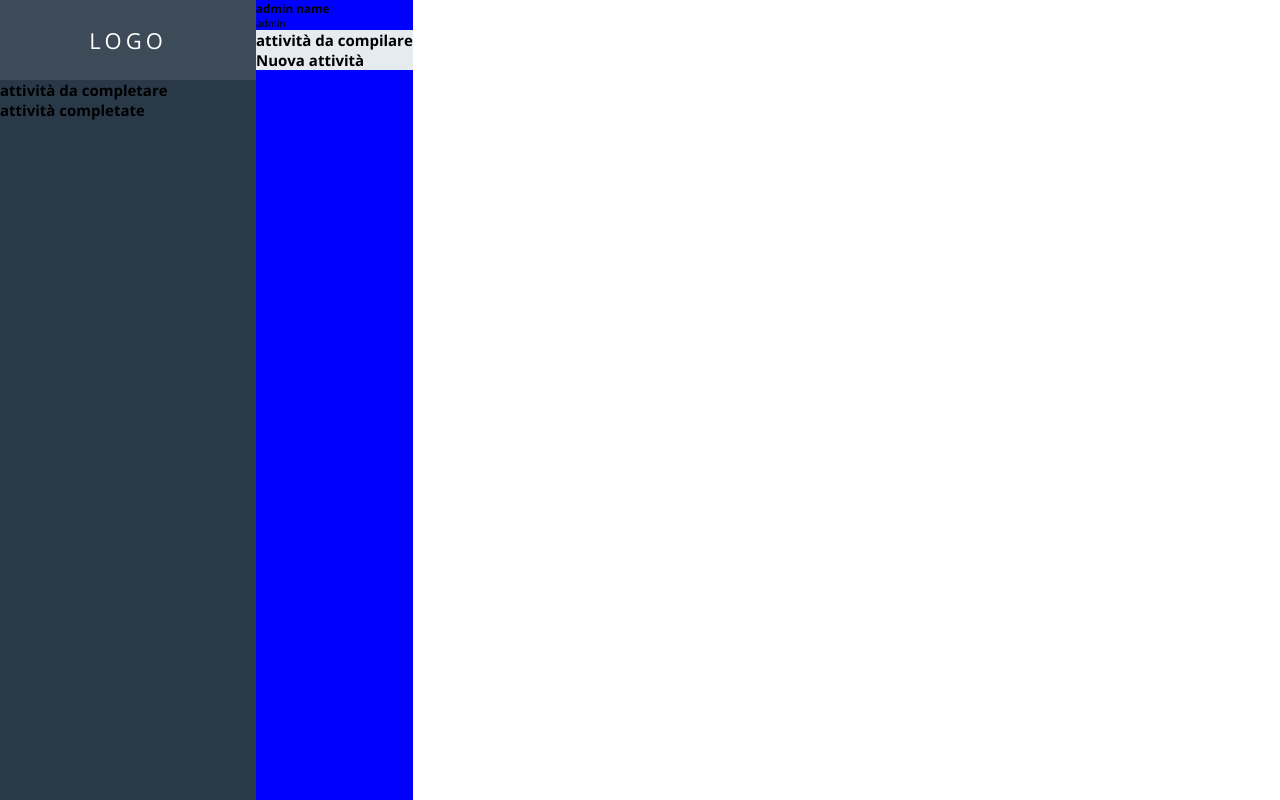
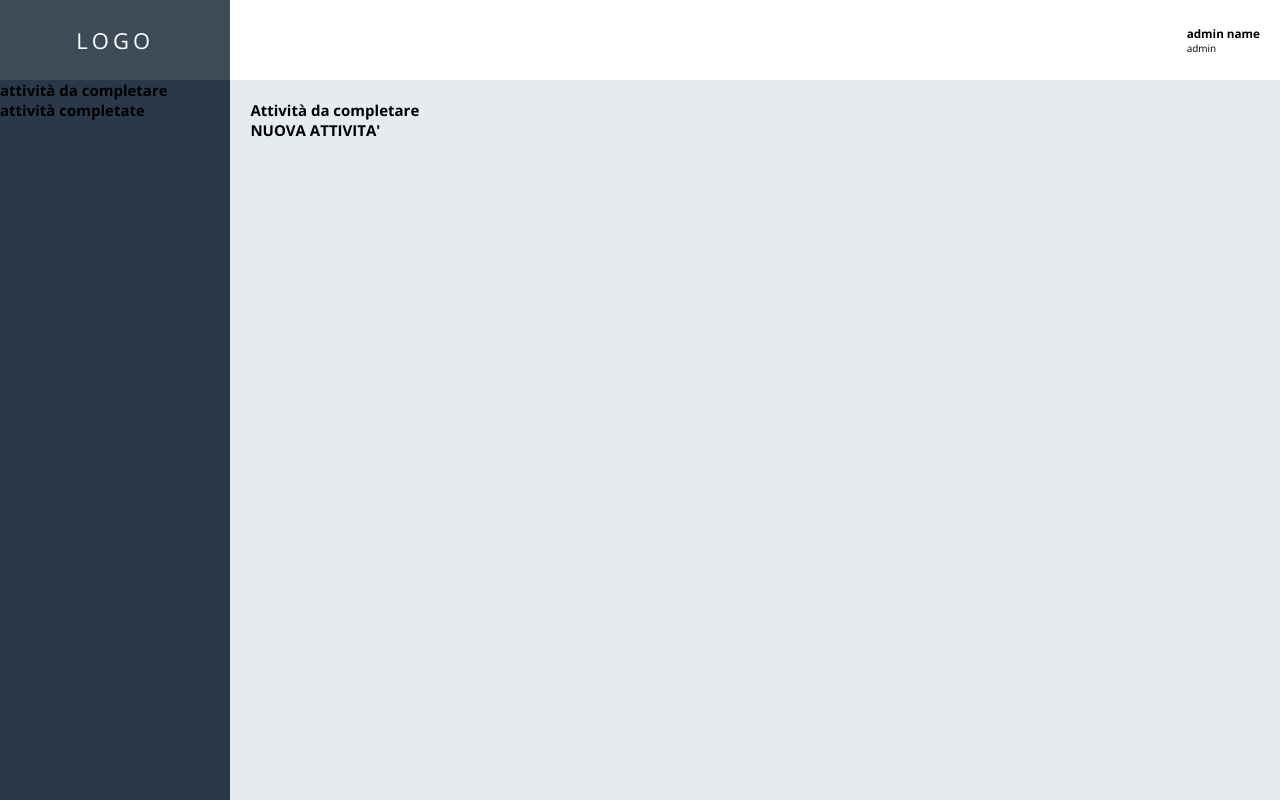
Before and after one commit to juri-boni/Activities, a React (Create React App) app: page / in a window 1280 px wide. Built offline with nearby package versions, Linux system fonts and the light colour scheme.

Commit message:
styles - add styling

```diff
--- a/src/components/activities/activities.component.jsx
+++ b/src/components/activities/activities.component.jsx
@@ -3,8 +3,8 @@ import "./activities.styles.scss";
 const Activities = () => {
   return (
     <div className="activities-container">
-      <h2>attività da compilare</h2>
-      <h2>Nuova attività</h2>
+      <h2>Attività da completare</h2>
+      <h2>NUOVA ATTIVITA'</h2>
     </div>
   );
 };
--- a/src/components/activities/activities.styles.scss
+++ b/src/components/activities/activities.styles.scss
@@ -1,3 +1,3 @@
 .activities-container {
-  background-color: #e6ebef;
+  padding: 2rem;
 }
--- a/src/components/main-screen/main-screen.styles.scss
+++ b/src/components/main-screen/main-screen.styles.scss
@@ -1,4 +1,5 @@
 .main-screen-container {
   height: 100vh;
-  background-color: blue;
+  width: 82%;
+  background-color: #e6ebef;
 }
--- a/src/components/navbar/navbar.styles.scss
+++ b/src/components/navbar/navbar.styles.scss
@@ -0,0 +1,11 @@
+.main-nav {
+  height: 8rem;
+  background-color: #fff;
+  display: flex;
+  align-items: center;
+  justify-content: flex-end;
+
+  .admin-container {
+    margin-right: 2rem;
+  }
+}
--- a/src/components/sidebar/sidebar.styles.scss
+++ b/src/components/sidebar/sidebar.styles.scss
@@ -1,4 +1,4 @@
 .side-bar {
-  min-width: 20%;
+  min-width: 18%;
   background-color: #2a3948;
 }
```
